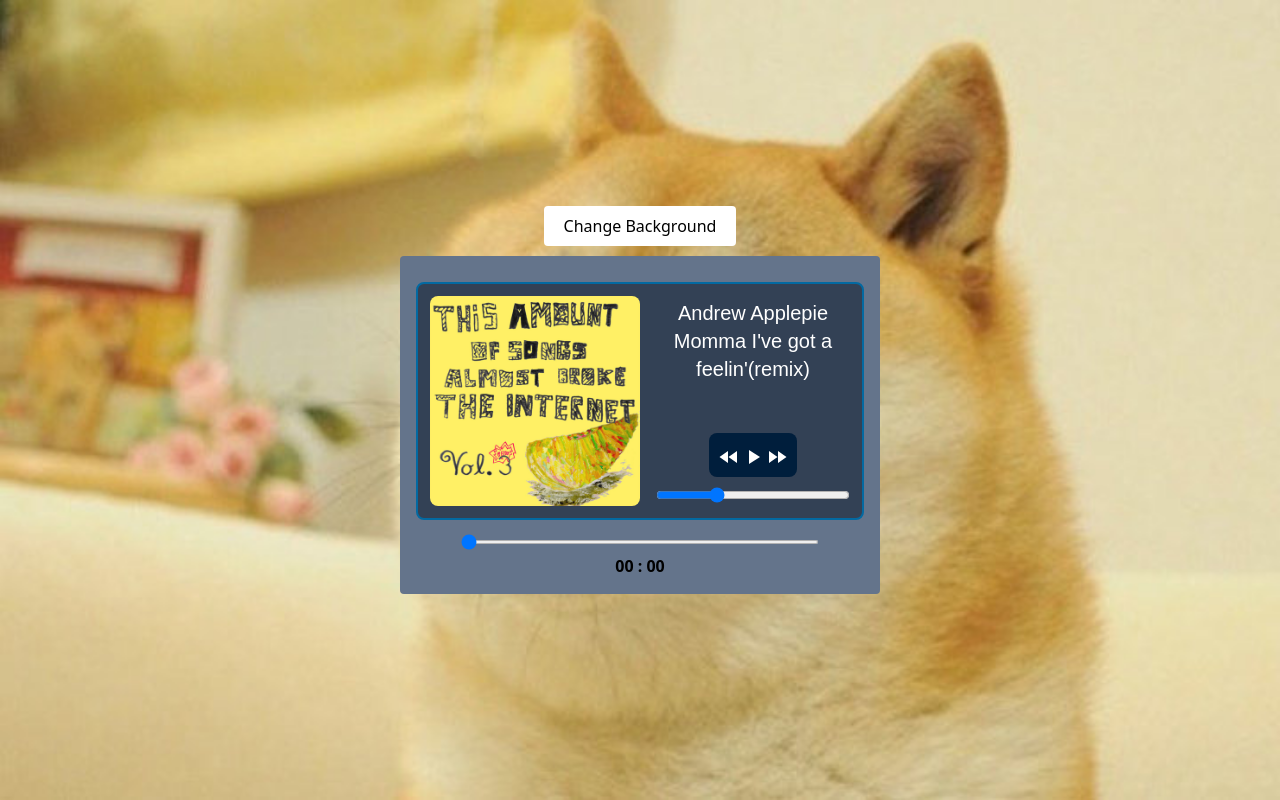
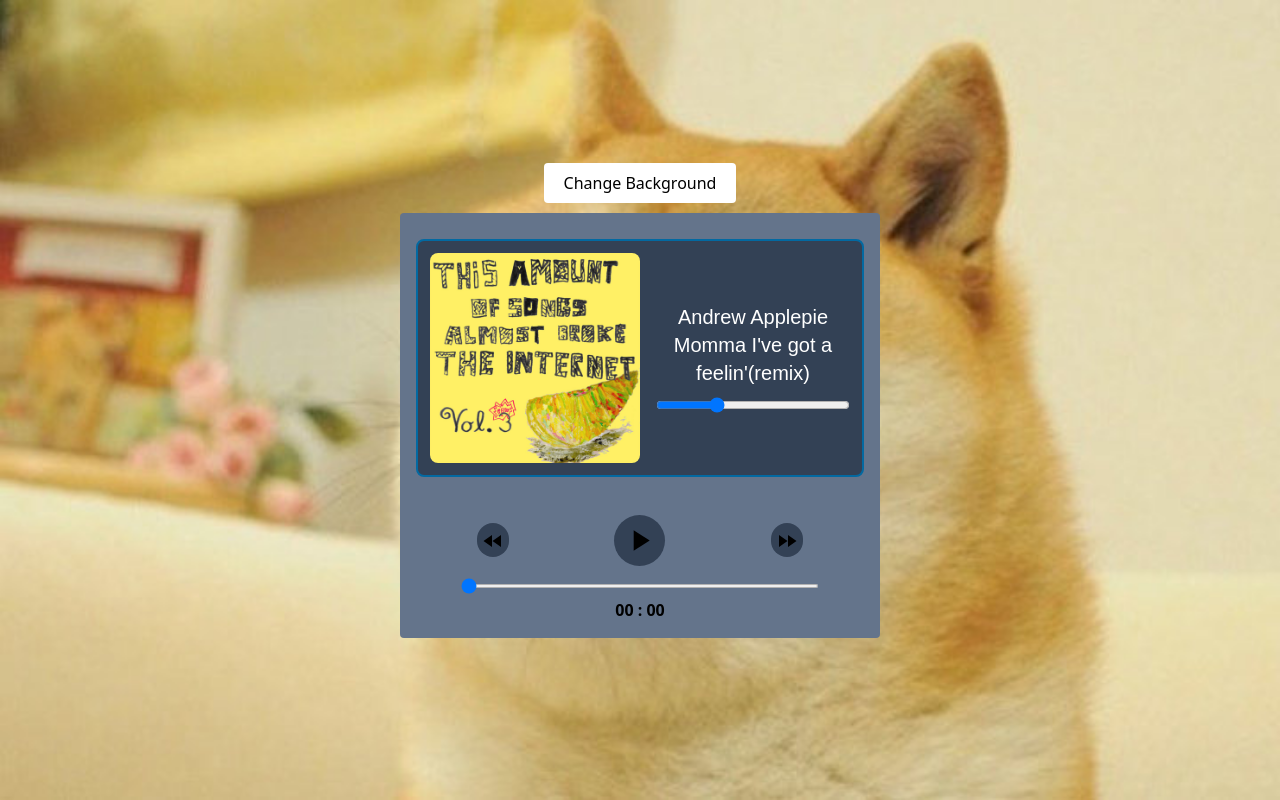
Before and after one commit to lukaslinardi/song-player, a React (Create React App) app: page / in a window 1280 px wide. Built offline with nearby package versions, Linux system fonts and the light colour scheme.

Commit message:
feat: add MediaControl

```diff
--- a/src/App.js
+++ b/src/App.js
@@ -9,6 +9,7 @@ import kermit from "./assets/kermit.jpg";
 
 import SongProvider from "./SongProvider";
 import MediaDuration from "./MediaDuration";
+import MediaControl from "./MediaControl";
 
 const background = [doge, kermit2, kermit];
 
@@ -34,6 +35,7 @@ function App() {
         </button>
         <div class="bg-slate-500 p-4 rounded ">
           <SongPlayer />
+          <MediaControl />
           <MediaDuration />
         </div>
       </div>
--- /dev/null
+++ b/src/MediaControl.js
@@ -0,0 +1,72 @@
+import React, { useContext, useCallback } from "react";
+
+import { SongContext } from "./SongProvider";
+
+import {
+  FastForward as FastForwardIcon,
+  FastRewind as FastRewindIcon,
+  PlayArrow as PlayArrowIcon,
+  Pause as PauseIcon,
+} from "@mui/icons-material";
+
+const MediaControl = () => {
+  const { setIndex, setPlayMedia, playMedia, index, audioRef, mediaPlayer } =
+    useContext(SongContext);
+
+  const previousMedia = useCallback(() => {
+    if (index === 0) return;
+    else if (index !== 0) {
+      setIndex((previousIndex) => previousIndex - 1);
+      setPlayMedia(false);
+      audioRef.current.currentTime = 0;
+    }
+  }, [index]);
+
+  const nextMedia = useCallback(() => {
+    if (index === mediaPlayer.length - 1) return;
+    else if (index <= mediaPlayer.length - 1) {
+      setIndex((previousIndex) => previousIndex + 1);
+      setPlayMedia(false);
+      audioRef.current.currentTime = 0;
+    }
+  }, [index]);
+
+  const play = useCallback(() => {
+    setPlayMedia(true);
+    audioRef.current.play();
+  }, [playMedia]);
+
+  const pause = useCallback(() => {
+    setPlayMedia(false);
+    audioRef.current.pause();
+  }, [playMedia]);
+
+  return (
+    <div class="flex justify-center mt-[30px] p-2" style={{ color: "#000000" }}>
+      <button
+        onClick={previousMedia}
+        class="bg-black p-1 rounded-full m-auto bg-slate-700 "
+      >
+        <FastRewindIcon />
+      </button>
+      <button
+        onClick={playMedia ? pause : play}
+        class="bg-black p-2 rounded-full m-auto bg-slate-700"
+      >
+        {playMedia ? (
+          <PauseIcon fontSize="large" />
+        ) : (
+          <PlayArrowIcon fontSize="large" />
+        )}
+      </button>
+      <button
+        onClick={nextMedia}
+        class="bg-black p-1 rounded-full m-auto bg-slate-700"
+      >
+        <FastForwardIcon />
+      </button>
+    </div>
+  );
+};
+
+export default MediaControl;
--- a/src/SongPlayer.js
+++ b/src/SongPlayer.js
@@ -1,47 +1,11 @@
-import React, { useState, useCallback, useEffect, useContext } from "react";
-
-import {
-  FastForward as FastForwardIcon,
-  FastRewind as FastRewindIcon,
-  PlayArrow as PlayArrowIcon,
-  Pause as PauseIcon,
-} from "@mui/icons-material";
+import React, { useState, useEffect, useContext } from "react";
 
 import { SongContext } from "./SongProvider";
 
 const SongPlayer = () => {
-  const { mediaPlayer, audioRef, index, setIndex, playMedia, setPlayMedia } =
-    useContext(SongContext);
+  const { mediaPlayer, audioRef, index } = useContext(SongContext);
 
   const [volumeValue, setVolumeValue] = useState(30);
-
-  const previousMedia = useCallback(() => {
-    if (index === 0) return;
-    else if (index !== 0) {
-      setIndex((previousIndex) => previousIndex - 1);
-      setPlayMedia(false);
-      audioRef.current.currentTime = 0;
-    }
-  }, [index]);
-
-  const nextMedia = useCallback(() => {
-    if (index === mediaPlayer.length - 1) return;
-    else if (index <= mediaPlayer.length - 1) {
-      setIndex((previousIndex) => previousIndex + 1);
-      setPlayMedia(false);
-      audioRef.current.currentTime = 0;
-    }
-  }, [index]);
-
-  const play = useCallback(() => {
-    setPlayMedia(true);
-    audioRef.current.play();
-  }, [playMedia]);
-
-  const pause = useCallback(() => {
-    setPlayMedia(false);
-    audioRef.current.pause();
-  }, [playMedia]);
 
   useEffect(() => {
     audioRef.current.src = mediaPlayer[index].song;
@@ -59,20 +23,6 @@ const SongPlayer = () => {
           <p>{mediaPlayer[index].artist}</p>
           <p>{mediaPlayer[index].title}</p>
         </div>
-        <div
-          class="flex justify-center flex-row mt-[50px] bg-[#001E3C] p-2 rounded-lg"
-          style={{ color: "#ffffff" }}
-        >
-          <button onClick={previousMedia}>
-            <FastRewindIcon />
-          </button>
-          <button onClick={playMedia ? pause : play}>
-            {playMedia ? <PauseIcon /> : <PlayArrowIcon />}
-          </button>
-          <button onClick={nextMedia}>
-            <FastForwardIcon />
-          </button>
-        </div>
         <input
           type="range"
           class="mt-[10px] w-full"
```
